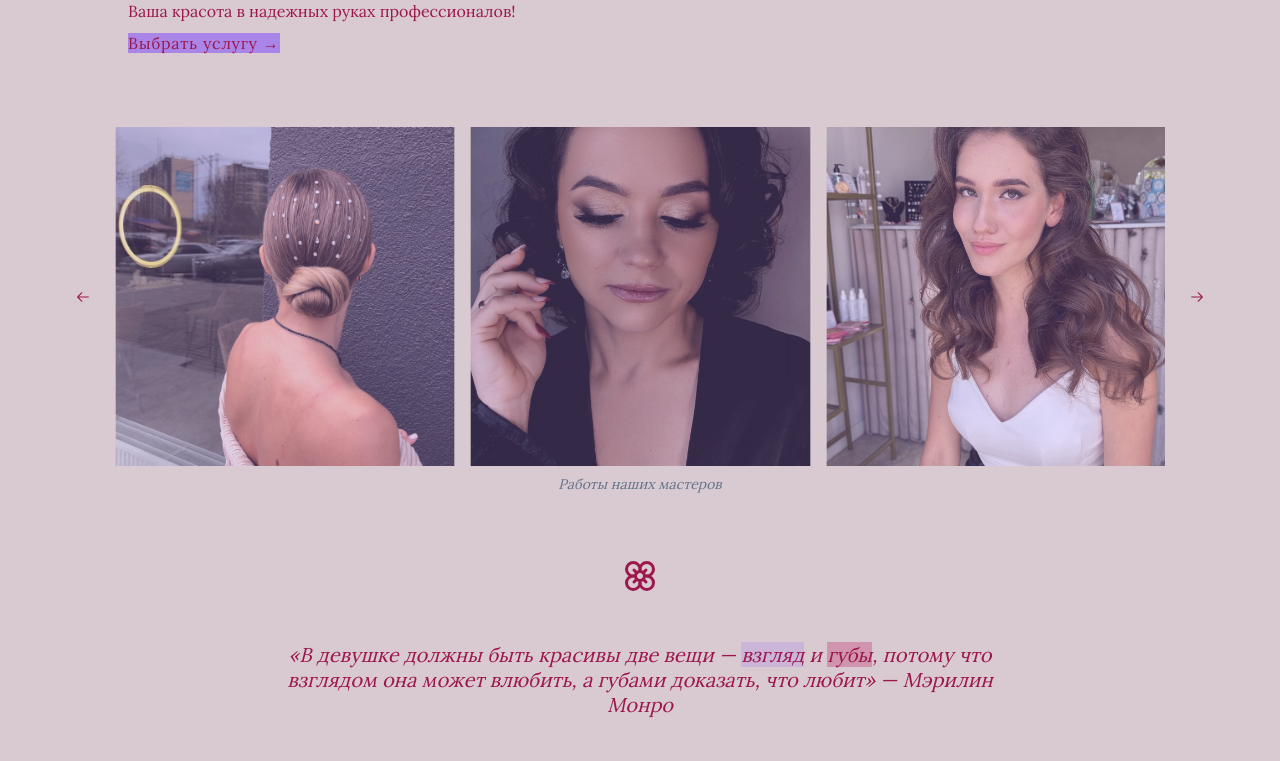
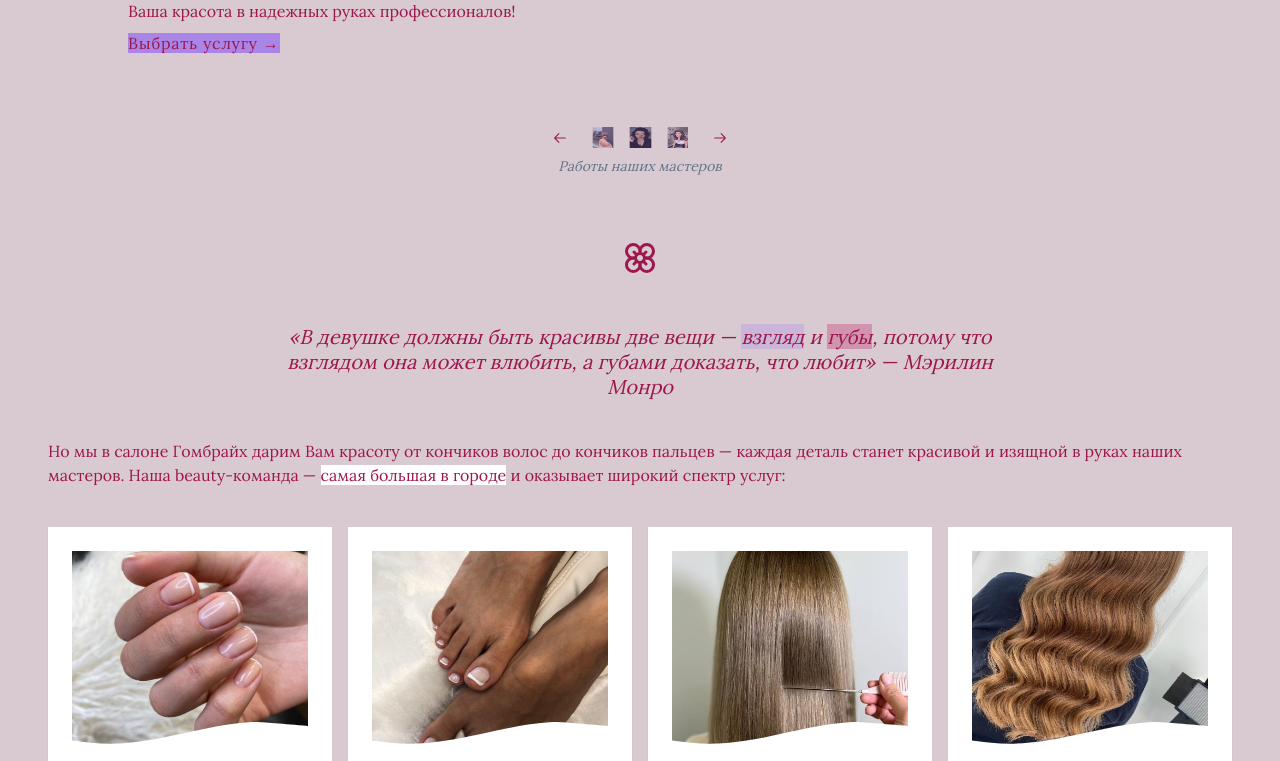
Before and after one commit to silverarrowz/nextjs-beauty-salon, a Next.js app: page / in a window 1280 px wide. Shown: the part 1041-1802 px from the top of the page. Built offline with nearby package versions, Linux system fonts and the light colour scheme; no server answers; the database is empty.

Commit message:
fix images

```diff
--- a/src/components/IntroCarousel.tsx
+++ b/src/components/IntroCarousel.tsx
@@ -11,6 +11,7 @@ import {
 import Autoplay from "embla-carousel-autoplay";
 import Fade from "embla-carousel-fade";
 import { GiOakLeaf } from "react-icons/gi";
+import Image from "next/image";
 
 const IntroCarousel = () => {
   return (
@@ -43,7 +44,8 @@ const IntroCarousel = () => {
                 className="relative w-full h-[352px] sm:h-[496px] lg:h-[520px] lg:rounded-ss-3xl
                overflow-hidden z-10 flex-grow"
               >
-                <img
+                <Image
+                  fill
                   className="object-cover object-left w-full h-full"
                   src={"/images/intro-carousel-1.jpg"}
                   alt="фото салона"
@@ -100,7 +102,8 @@ const IntroCarousel = () => {
                 className="relative w-full h-[352px] sm:h-[448px]
                lg:h-[520px] lg:w-1/2 lg:rounded-ss-3xl overflow-hidden z-10 flex-grow"
               >
-                <img
+                <Image
+                  fill
                   src={"/images/intro-carousel-4.jpg"}
                   alt="фото салона"
                   className="object-cover w-full h-full"
--- a/src/components/ServicesSection.tsx
+++ b/src/components/ServicesSection.tsx
@@ -4,6 +4,7 @@ import { LuFlower } from "react-icons/lu";
 import AOS from "aos";
 import "aos/dist/aos.css";
 import { useEffect } from "react";
+import Image from "next/image";
 
 const ServicesSection = () => {
   useEffect(() => {
@@ -24,7 +25,7 @@ const ServicesSection = () => {
       title: "Педикюр",
       description:
         "Уход за кожей стоп, очистка ногтевой пластины с удалением кутикулы, обработкой питательными маслами, покрытием лечебным или декоративным лаком",
-      image: "images/works/pedicure1.jpeg",
+      image: "/images/works/pedicure1.jpeg",
       price: "800-3000 руб.",
     },
     {
@@ -96,7 +97,8 @@ const ServicesSection = () => {
               bg-card justify-self-center"
             >
               <div className="relative overflow-hidden h-60 sm:h-48 lg:h-40 xl:h-52">
-                <img
+                <Image
+                  fill
                   className="object-cover w-full max-h-full mb-5
                  hover:scale-105 transition-transform"
                   src={service.image}
--- a/src/components/WorksCarousel.tsx
+++ b/src/components/WorksCarousel.tsx
@@ -1,5 +1,6 @@
 "use client";
 
+import Image from "next/image";
 import {
   Carousel,
   CarouselContent,
@@ -62,7 +63,12 @@ const WorksCarousel = () => {
             {worksPhotos.map((photo, index) => (
               <CarouselItem className="sm:basis-1/2 md:basis-1/3" key={index}>
                 <div className="relative aspect-square overflow-hidden object-center object-cover flex items-center justify-center">
-                  <img className="z-20" src={photo.src} alt={photo.alt} />
+                  <Image
+                    fill
+                    className="z-20"
+                    src={photo.src}
+                    alt={photo.alt}
+                  />
                   <div className="absolute top-0 left-0 bottom-0 right-0 z-30 bg-button/30 hover:bg-transparent transition" />
                 </div>
               </CarouselItem>
```
